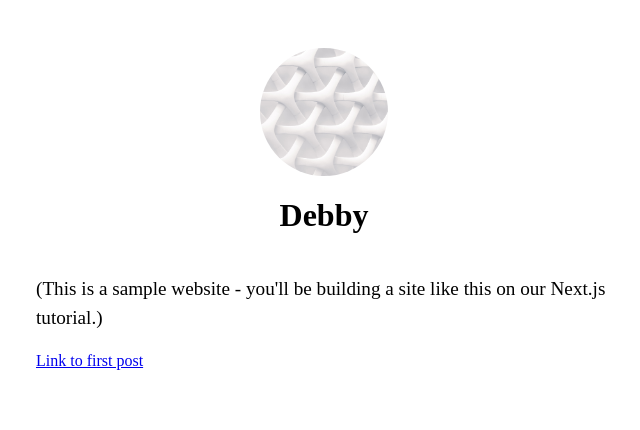
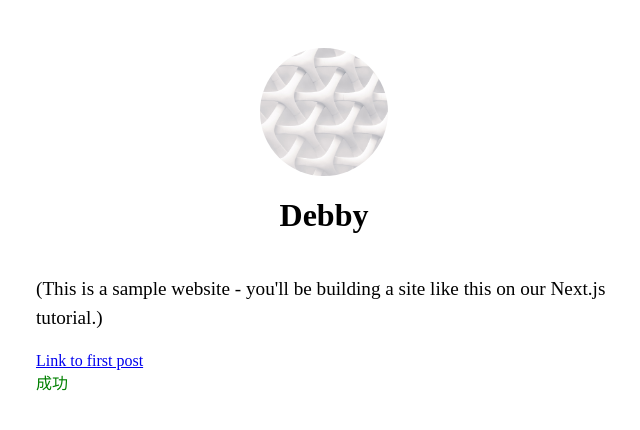
Before and after one commit to purple1007/next-js-project, a Next.js app: page / in a window 1280 px wide. Shown: the top 430 px of the page, without its empty margins (316-956 px from the left). Built offline with nearby package versions, Linux system fonts and the light colour scheme.

Commit message:
Add toggle classes - Alert

```diff
--- /dev/null
+++ b/components/alert.js
@@ -0,0 +1,15 @@
+import styles from './alert.module.css'
+import cn from 'classnames'
+
+export default function Alert({children, type}) {
+  return (
+    <div
+      className={cn({
+        [styles.success]: type === 'success',
+        [styles.error]: type === 'error'
+      })}
+    >
+      {children}
+    </div>
+    )
+}
--- /dev/null
+++ b/components/alert.module.css
@@ -0,0 +1,6 @@
+.success {
+  color: green;
+}
+.error {
+  color: red;
+}
--- a/package.json
+++ b/package.json
@@ -8,6 +8,7 @@
     "start": "next start"
   },
   "dependencies": {
+    "classnames": "^2.2.6",
     "next": "9.3.5",
     "react": "16.13.1",
     "react-dom": "16.13.1"
--- a/pages/index.js
+++ b/pages/index.js
@@ -1,8 +1,10 @@
 import Head from 'next/head'
 import Layout, {siteTitle} from '../components/layout'
 import utilStyles from '../styles/utils.module.css'
+import Alert from '../components/alert'
 import Link from 'next/link'
 
+const AlertType = 'success'
 
 export default function Home() {
   return (
@@ -19,6 +21,7 @@ export default function Home() {
         <Link href="/posts/first-post">
           <a>Link to first post</a>
         </Link>
+        <Alert type={AlertType}>成功</Alert>
     </Layout>
     )
 }
```
Also changed, not shown: 1 other file (tests, documents, lock files or other folders).
